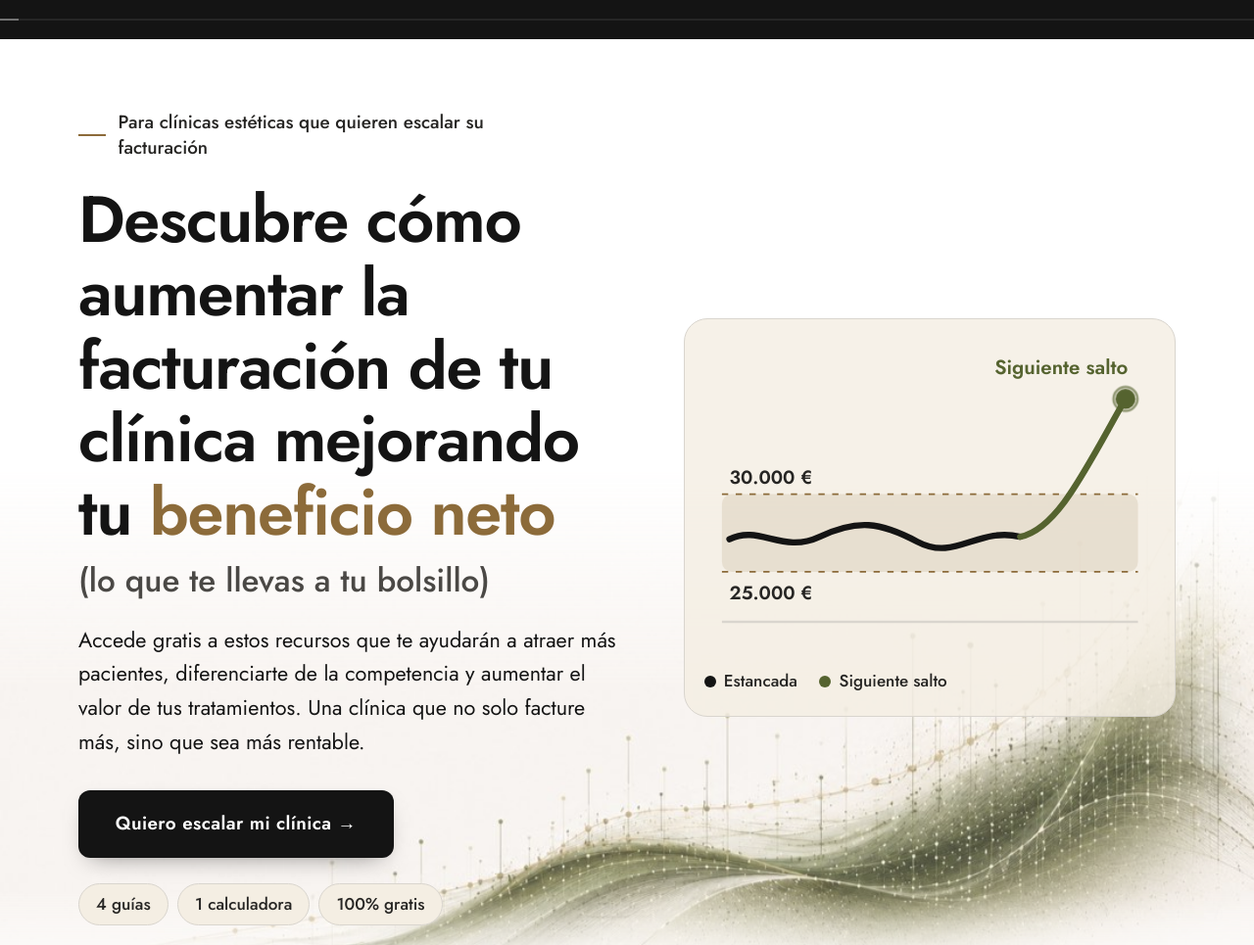
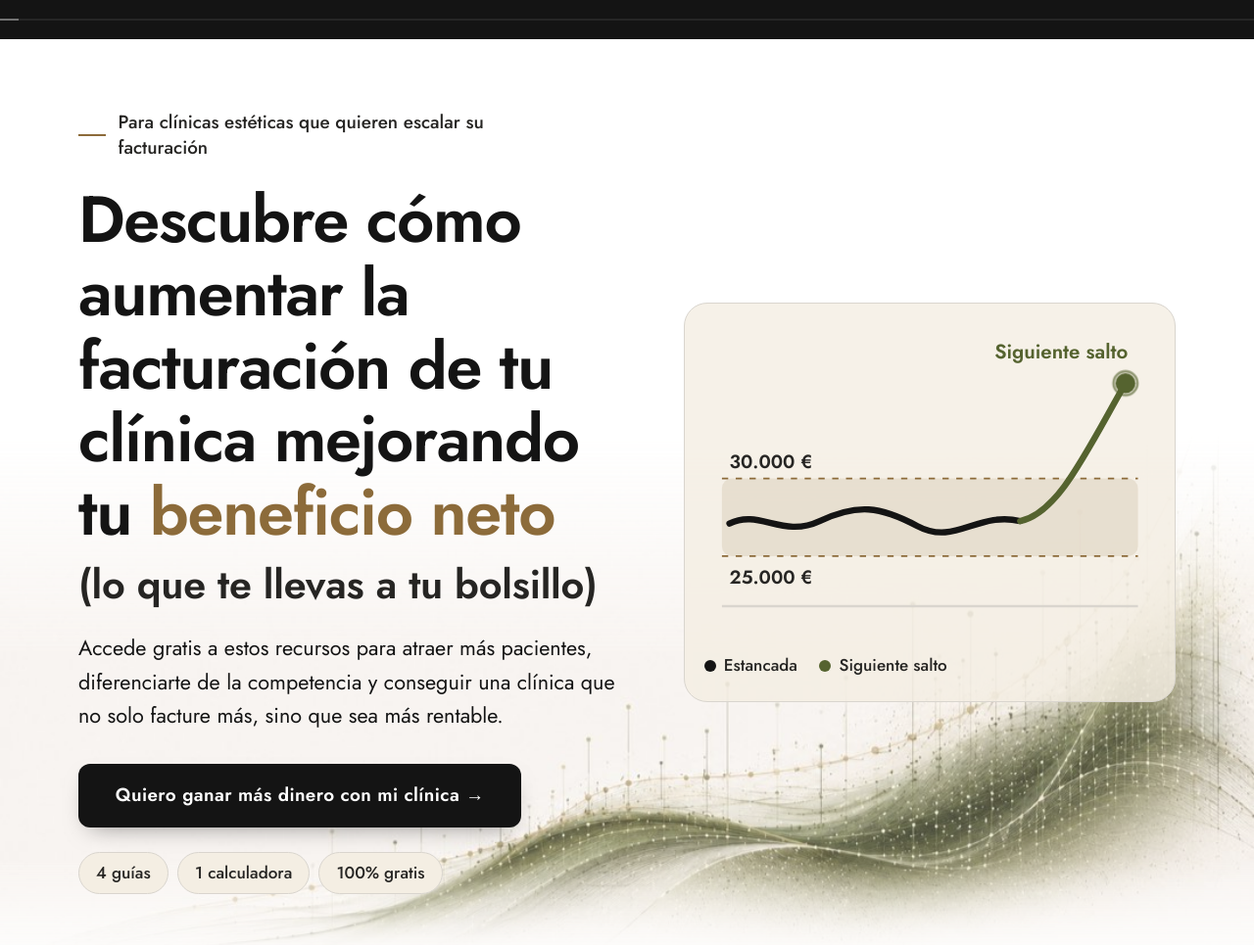
Before and after one commit to promocioneschris/vertigo-labs-landing, a plain HTML site: page recursos.html in a window 1280 px wide. Shown: the top 965 px of the page at 98% size. Drawn offline with Linux system fonts and the light colour scheme.

Commit message:
Botones 'Quiero ganar más dinero', frase del bolsillo más visible y texto de cabecera más corto
Co-Authored-By: Claude Sonnet 5.5 <noreply@anthropic.com>

```diff
--- a/recursos.html
+++ b/recursos.html
@@ -37,6 +37,8 @@ button{cursor:pointer;border:none;background:none;font-family:inherit}
 .btn{display:inline-flex;align-items:center;justify-content:center;gap:.5rem;padding:1.1rem 2.1rem;background:var(--ink);color:var(--white);border-radius:12px;font-size:1.05rem;font-weight:600;letter-spacing:.02em;transition:transform .2s var(--ease),box-shadow .2s;box-shadow:0 10px 24px -12px rgba(20,20,20,.5)}
 .btn:hover{transform:translateY(-2px);box-shadow:0 16px 28px -12px rgba(20,20,20,.55)}
 .btn--light{background:var(--white);color:var(--ink)}
+.final .btn--light{padding-left:1.2rem;padding-right:1.2rem}
+#hero-cta,#final-cta{text-wrap:balance;line-height:1.3}
 
 /* ── ESTRUCTURA ── */
 .sec{padding:4.5rem 5%}
@@ -54,7 +56,7 @@ button{cursor:pointer;border:none;background:none;font-family:inherit}
 .eyebrow::before{content:'';flex:0 0 28px;height:2px;background:var(--gold)}
 .hero-h1{font-size:clamp(2rem,6.4vw,3.7rem);font-weight:600;line-height:1.12;letter-spacing:-.02em}
 .hero-h1 em{font-style:normal;color:var(--gold)}
-.hero-h1-note{display:block;margin-top:.6rem;font-size:.5em;font-weight:500;line-height:1.3;letter-spacing:0;color:var(--ink3)}
+.hero-h1-note{display:block;margin-top:.6rem;font-size:.62em;font-weight:600;line-height:1.25;letter-spacing:-.005em;color:var(--ink2)}
 .hero-sub{font-size:1.2rem;line-height:1.6;color:var(--ink);margin-top:1.25rem;max-width:620px}
 .hero-btn{margin-top:1.75rem}
 .chips{display:flex;flex-wrap:wrap;gap:.5rem;margin-top:1.4rem}
@@ -128,7 +130,7 @@ button{cursor:pointer;border:none;background:none;font-family:inherit}
 
 /* ── CTA FINAL ── */
 .sec-final{padding:1rem 5% 4.5rem}
-.final{max-width:1120px;margin:0 auto;background:var(--ink);color:var(--white);border-radius:28px;padding:3rem 1.6rem;text-align:center;position:relative;overflow:hidden}
+.final{max-width:1120px;margin:0 auto;background:var(--ink);color:var(--white);border-radius:28px;padding:3rem 1.1rem;text-align:center;position:relative;overflow:hidden}
 .final::before{content:'';position:absolute;width:420px;height:420px;right:-160px;top:-200px;border-radius:50%;background:radial-gradient(circle,rgba(157,174,106,.38),transparent 70%);pointer-events:none}
 .final>*{position:relative}
 .final h2{font-size:clamp(1.9rem,5.4vw,3.2rem);font-weight:600;line-height:1.14;letter-spacing:-.015em;max-width:720px;margin:0 auto}
@@ -303,9 +305,9 @@ src="https://www.facebook.com/tr?id=989764080521861&ev=PageView&noscript=1"/></n
     <div>
       <span class="eyebrow" data-reveal="fade">Para clínicas estéticas que quieren escalar su facturación</span>
       <h1 class="hero-h1" data-reveal data-d="1">Descubre cómo aumentar la facturación de tu clínica mejorando tu <em>beneficio neto</em> <span class="hero-h1-note">(lo que te llevas a tu bolsillo)</span></h1>
-      <p class="hero-sub" data-reveal data-d="2">Accede gratis a estos recursos que te ayudarán a atraer más pacientes, diferenciarte de la competencia y aumentar el valor de tus tratamientos. Una clínica que no solo facture más, sino que sea más rentable.</p>
+      <p class="hero-sub" data-reveal data-d="2">Accede gratis a estos recursos para atraer más pacientes, diferenciarte de la competencia y conseguir una clínica que no solo facture más, sino que sea más rentable.</p>
       <div data-reveal data-d="3">
-        <a href="#acceder" class="btn hero-btn" id="hero-cta">Quiero escalar mi clínica →</a>
+        <a href="#acceder" class="btn hero-btn" id="hero-cta">Quiero ganar más dinero con mi clínica →</a>
         <div class="chips"><span>4 guías</span><span>1 calculadora</span><span>100% gratis</span></div>
       </div>
     </div>
@@ -419,13 +421,13 @@ src="https://www.facebook.com/tr?id=989764080521861&ev=PageView&noscript=1"/></n
   <div class="final" data-reveal>
     <h2>Descubre cómo puedes <em>escalar tu clínica.</em></h2>
     <p>4 guías y una calculadora. Gratis, directo a tu email.</p>
-    <button type="button" class="btn btn--light js-open-form" id="final-cta">Quiero escalar mi clínica →</button>
+    <button type="button" class="btn btn--light js-open-form" id="final-cta">Quiero ganar más dinero con mi clínica →</button>
     <small>Recibirás el acceso por email.</small>
   </div>
 </section>
 
 <!-- ══ BARRA FIJA MÓVIL ══ -->
-<div class="sticky" id="sticky"><button type="button" class="btn js-open-form">Quiero escalar mi clínica →</button></div>
+<div class="sticky" id="sticky"><button type="button" class="btn js-open-form">Quiero ganar más dinero →</button></div>
 
 <!-- ══ POPUP FORMULARIO ══ -->
 <div class="modal-ov" id="formModal" role="dialog" aria-modal="true" aria-labelledby="modal-title" aria-hidden="true">
@@ -464,7 +466,7 @@ src="https://www.facebook.com/tr?id=989764080521861&ev=PageView&noscript=1"/></n
         <input type="checkbox" id="f-consent" name="consent" required>
         <span>Acepto que Vértigo Labs trate mis datos para enviarme los recursos e información sobre sus servicios, según la <a href="privacidad.html" target="_blank" rel="noopener">Política de Privacidad</a>.</span>
       </label>
-      <button type="submit" class="cta-btn" id="form-btn">Quiero escalar mi clínica →</button>
+      <button type="submit" class="cta-btn" id="form-btn">Quiero ganar más dinero →</button>
     </form>
   </div>
 </div>
```
